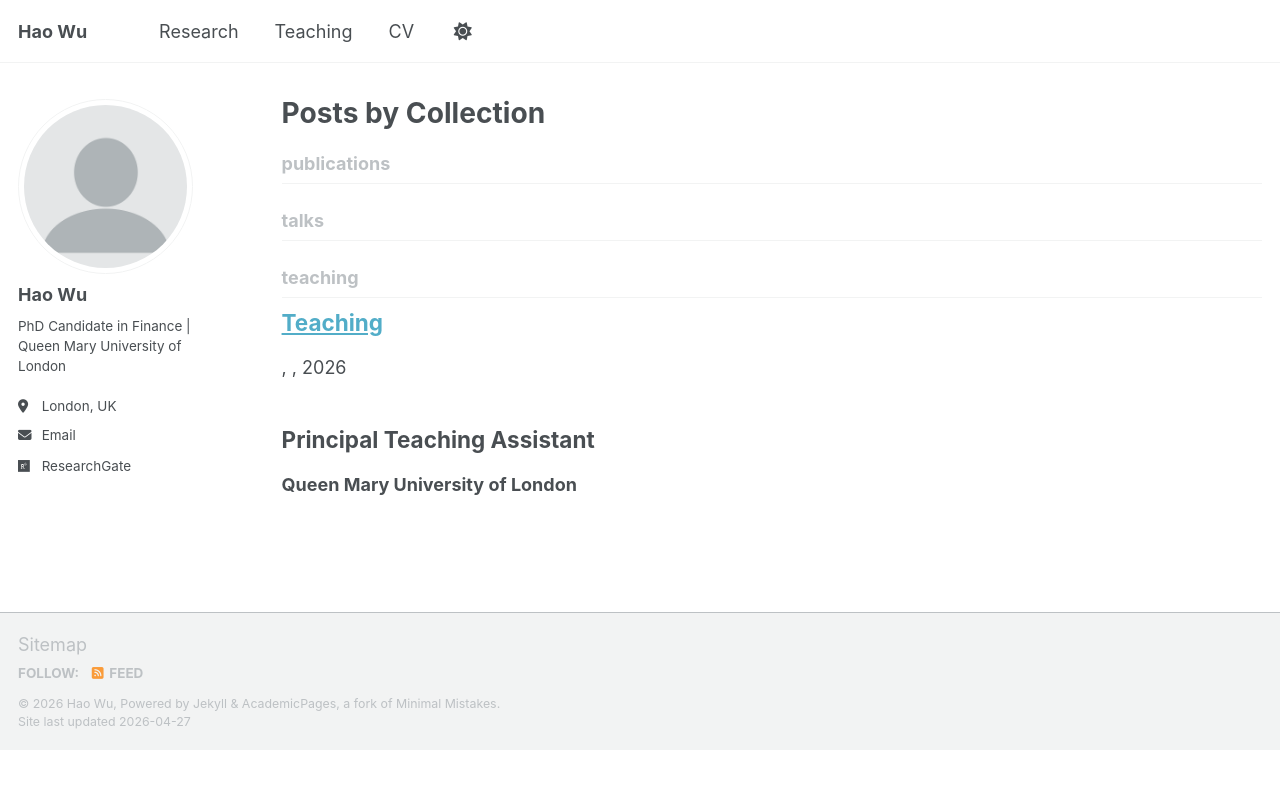
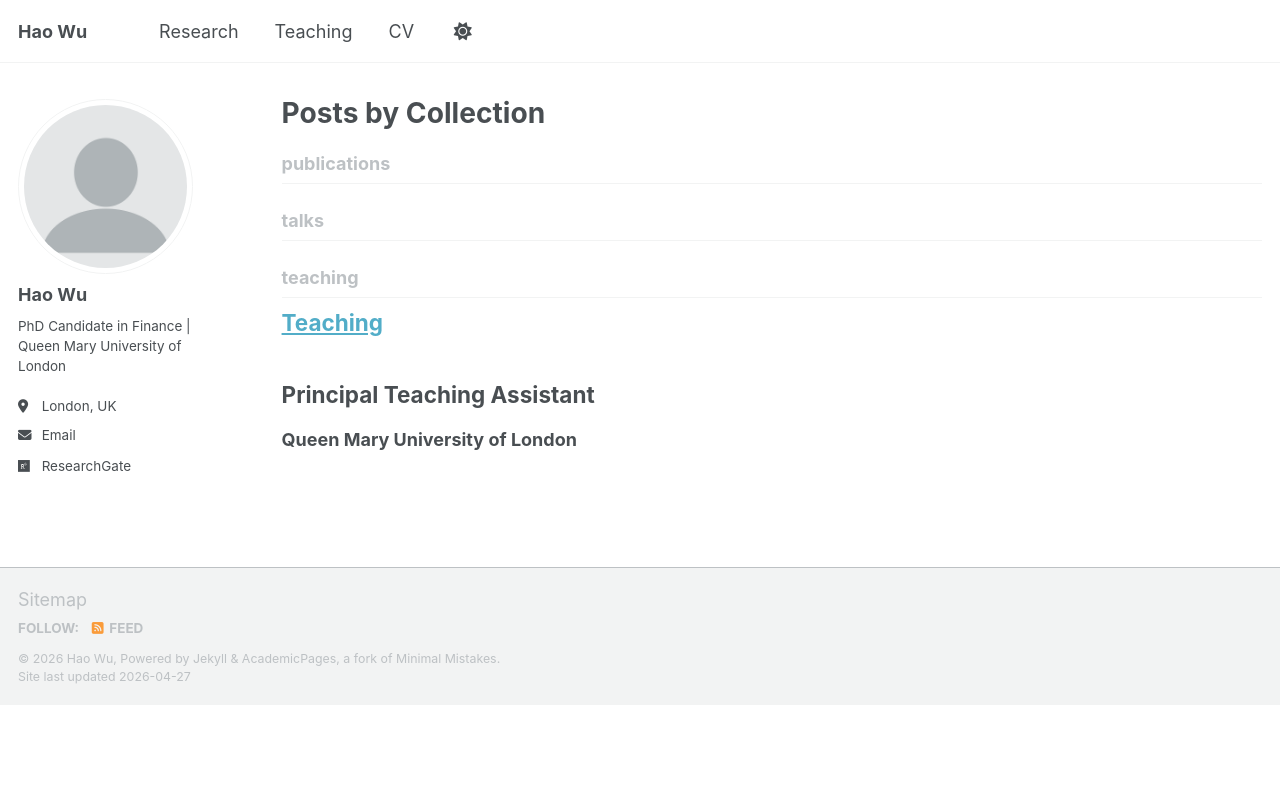
Before and after one commit to haowuqmul-cloud/haowu.github.io, a Jekyll site: the page built from _pages/collection-archive.html, in a window 1280 px wide. Shown: the top 789 px of the page. Built offline with Jekyll 4.4.1, drawn with Linux system fonts in a browser that asks for light colours; a script bundle is joined from its source files by our own code; library files that are not in the unit come from our copies.

Commit message:
Remove date from teaching post display

```diff
--- a/_includes/archive-single.html
+++ b/_includes/archive-single.html
@@ -39,7 +39,7 @@
     {% endif %}
 
         {% if post.collection == 'teaching' %}
-          <p> {{ post.type }}, <i>{{ post.venue }}</i>, {{ post.date | default: "1900-01-01" | date: "%Y" }} </p>
+          <p> {{ post.type }} <i>{{ post.venue }}</i></p>
         {% elsif post.collection == 'publications' %}
           <p>Published in <i>{{ post.venue }}</i>, {{ post.date | default: "1900-01-01" | date: "%Y" }} </p>
         {% elsif post.date %}
```
